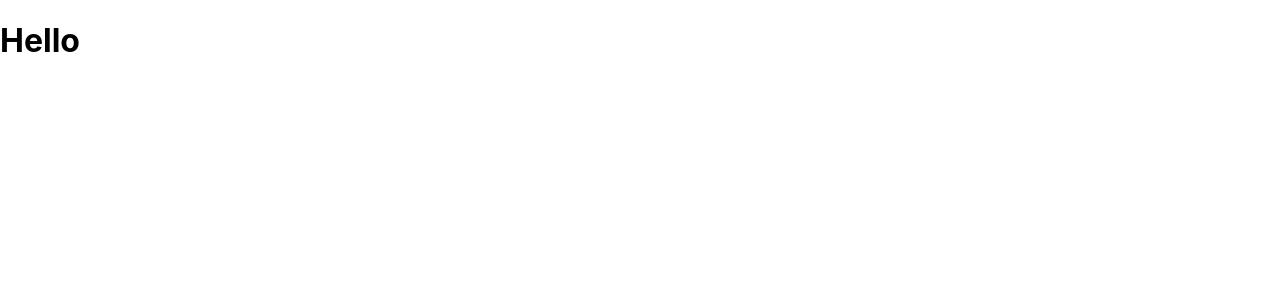
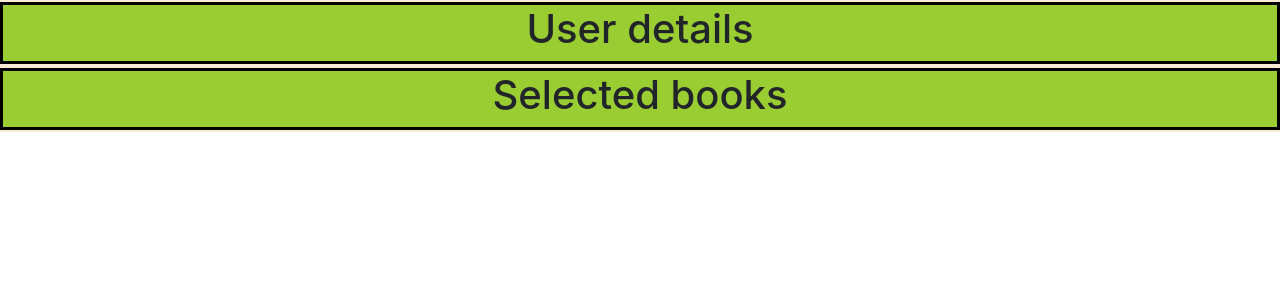
Before and after one commit to arshi8/bonddb, a React (Create React App) app in the folder Frontend/bondsfrontend/: page / in a window 1280 px wide. Shown: the top 300 px of the page. Built offline with nearby package versions, Linux system fonts and the light colour scheme.

Commit message:
Add Dashboard basic structure

```diff
--- a/Frontend/bondsfrontend/public/index.html
+++ b/Frontend/bondsfrontend/public/index.html
@@ -2,7 +2,13 @@
 <html lang="en">
   <head>
     <meta charset="utf-8" />
-    <link rel="icon" href="%PUBLIC_URL%/favicon.ico" />
+    <!-- <link rel="icon" href="%PUBLIC_URL%/favicon.ico" /> -->
+    <link href="https://cdn.jsdelivr.net/npm/bootstrap@5.3.1/dist/css/bootstrap.min.css" rel="stylesheet" integrity="sha384-4bw+/aepP/YC94hEpVNVgiZdgIC5+VKNBQNGCHeKRQN+PtmoHDEXuppvnDJzQIu9" crossorigin="anonymous">
+
+    <!-- <link rel="stylesheet"
+    href="https://cdn.jsdelivr.net/npm/bootstrap/dist/css/bootstrap.min.css"
+    integrity="sha384-Gn5384xqQ1aoWXA+058RXPxPg6fy4IWvTNh0E263XmFcJlSAwiGgFAW/dAiS6JXm"
+    crossorigin="anonymous"/> -->
     <meta name="viewport" content="width=device-width, initial-scale=1" />
     <meta name="theme-color" content="#000000" />
     <meta
--- a/Frontend/bondsfrontend/src/App.js
+++ b/Frontend/bondsfrontend/src/App.js
@@ -1,10 +1,12 @@
-import logo from './logo.svg';
+// import logo from './logo.svg';
 import './App.css';
 import Dashboard from './pages/Dashboard';
+import Navbar from './components/Navbar';
 
 function App() {
   return (
     <>
+    {/* <Navbar></Navbar> */}
     <Dashboard></Dashboard>
     </>
   );
--- /dev/null
+++ b/Frontend/bondsfrontend/src/components/Navbar.js
@@ -0,0 +1,47 @@
+import React from "react";
+import { Link } from 'react-router-dom';
+
+function Navbar(){
+    return(
+       <>
+       <h1>In navbar</h1>
+       <nav class="navbar navbar-expand-lg bg-body-tertiary">
+  <div class="container-fluid">
+    <a class="navbar-brand">Navbar</a>
+    <button class="navbar-toggler" type="button" data-bs-toggle="collapse" data-bs-target="#navbarSupportedContent" aria-controls="navbarSupportedContent" aria-expanded="false" aria-label="Toggle navigation">
+      <span class="navbar-toggler-icon"></span>
+    </button>
+    <div class="collapse navbar-collapse" id="navbarSupportedContent">
+      <ul class="navbar-nav me-auto mb-2 mb-lg-0">
+        <li class="nav-item">
+          <a class="nav-link active" aria-current="page" >Home</a>
+        </li>
+        <li class="nav-item">
+          <a class="nav-link" >Link</a>
+        </li>
+        <li class="nav-item dropdown">
+          <a class="nav-link dropdown-toggle"  role="button" data-bs-toggle="dropdown" aria-expanded="false">
+            Dropdown
+          </a>
+          <ul class="dropdown-menu">
+            <li><a class="dropdown-item" >Action</a></li>
+            <li><a class="dropdown-item" >Another action</a></li>
+            <li><hr class="dropdown-divider"/></li>
+            <li><a class="dropdown-item" >Something else here</a></li>
+          </ul>
+        </li>
+        <li class="nav-item">
+          <a class="nav-link disabled" aria-disabled="true">Disabled</a>
+        </li>
+      </ul>
+      <form class="d-flex" role="search">
+        <input class="form-control me-2" type="search" placeholder="Search" aria-label="Search"/>
+        <button class="btn btn-outline-success" type="submit">Search</button>
+      </form>
+    </div>
+  </div>
+</nav>
+       </>
+    )
+   }
+   export default Navbar
--- a/Frontend/bondsfrontend/src/pages/Dashboard.css
+++ b/Frontend/bondsfrontend/src/pages/Dashboard.css
@@ -0,0 +1,22 @@
+.checkcolour{
+    color: var(--CustDBblue);
+}
+.main{
+    height:100%;
+    width:100vw;
+    background-color: antiquewhite;
+    display: flex;
+    flex-direction: column;
+    justify-content: center;
+    align-items: center;
+}
+.bookanduserdetails{
+    height:100%;
+    width:100%;
+    display: flex;
+    justify-content: center;
+    align-items: center;
+    border: solid black;
+    margin:2px;
+    background-color: yellowgreen;
+}
--- a/Frontend/bondsfrontend/src/pages/Dashboard.js
+++ b/Frontend/bondsfrontend/src/pages/Dashboard.js
@@ -1,7 +1,21 @@
+import "./Dashboard.css"
 function Dashboard(){
  return(
     <>
-    <h1>Hello</h1>
+    <div className="main">
+      <div className="bookanduserdetails">
+         <h1>User details</h1>
+      </div>
+      <div className="bookanduserdetails">
+         <h1>Selected books</h1>
+      </div>
+      <div className="tradedetails">
+         <div className="listoftrades">
+      </div>
+      <div className="selectedtradedetails">
+      </div>
+      </div>
+    </div>
     </>
  )
 }
--- a/package.json
+++ b/package.json
@@ -1,5 +1,8 @@
 {
   "devDependencies": {
     "@babel/plugin-proposal-private-property-in-object": "^7.21.11"
+  },
+  "dependencies": {
+    "react-router-dom": "^6.14.2"
   }
 }
```
Also changed, not shown: 1 other file (tests, documents, lock files or other folders).
